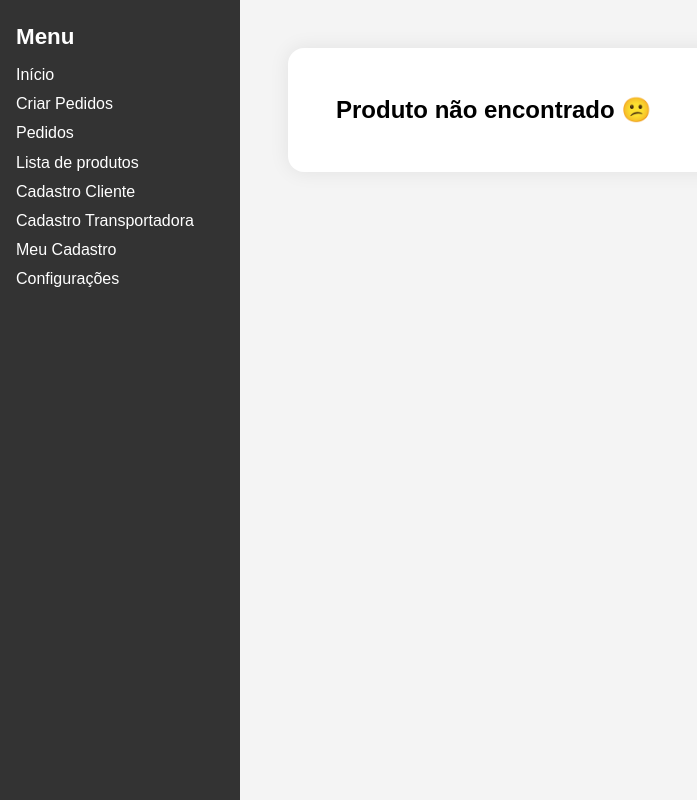
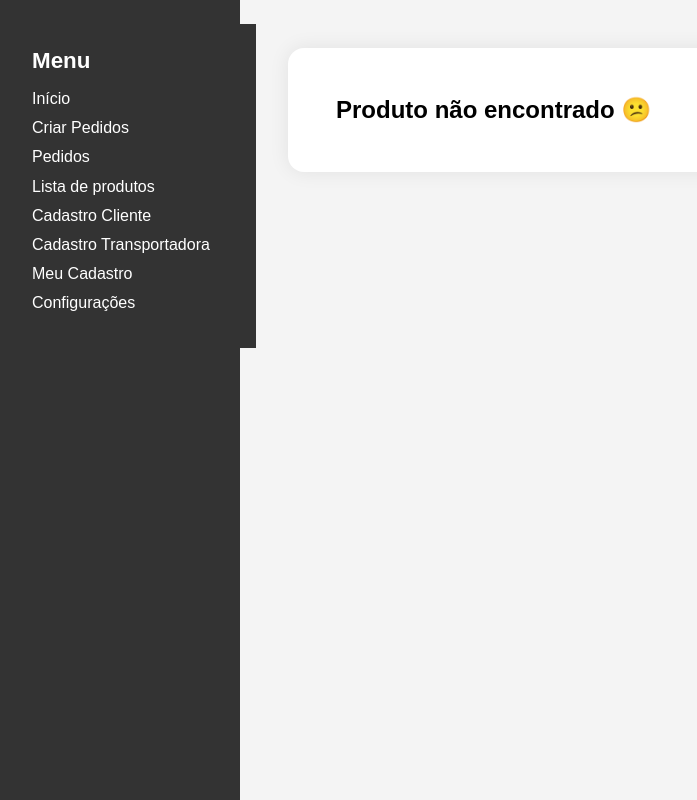
Before and after one commit to Dmizuta/FE-NYR-V2, a plain HTML site: page produto.html in a window 1280 px wide. Shown: the whole page, without its empty margins (0-697 px from the left). Drawn offline with Linux system fonts and the light colour scheme.

Commit message:
feat: navbar

```diff
--- a/produto.html
+++ b/produto.html
@@ -168,20 +168,17 @@
 <body>
 
   <div class="container">
-    <aside class="sidebar">
-      <h2>Menu</h2>
-<nav>
-        <ul>
-          <li><a href="index.html">Início</a></li>
-          <li><a href="criar-pedido.html">Criar Pedidos</a></li>
-          <li><a href="pedidos.html">Pedidos</a></li>
-          <li><a href="lista-produtos.html">Lista de produtos</a></li>
-          <li><a href="cadastro-cliente.html">Cadastro Cliente</a></li>
-          <li><a href="cadastro-transportadora.html">Cadastro Transportadora</a></li>
-          <li><a href="cadastro-user.html">Meu Cadastro</a></li>
-          <li><a href="configuracoes.html">Configurações</a></li>
-        </ul>
-      </nav>
+      <aside class="sidebar">
+
+
+
+
+
+<div id="sidebar-placeholder"></div>
+
+
+
+
     </aside>
 
     <main class="workspace">
@@ -302,5 +299,8 @@
     // Mostrar se já existe
     exibirUltimoProduto();
   </script>
+
+ <script src="script.js"></script>
+
 </body>
 </html>
--- /dev/null
+++ b/script.js
@@ -0,0 +1,6 @@
+
+  fetch('sidebar.html')
+    .then(res => res.text())
+    .then(html => {
+      document.getElementById('sidebar-placeholder').innerHTML = html;
+    });
--- a/sidebar.html
+++ b/sidebar.html
@@ -1,13 +1,16 @@
-
-<nav class="sidebar">
-  <ul>
-    <li><a href="#inicio">Início</a></li>
-    <li><a href="#criar-pedidos">Criar Pedidos</a></li>
-    <li><a href="#pedidos">Pedidos</a></li>
-    <li><a href="#lista-produtos">Lista de Produtos</a></li>
-    <li><a href="#cadastro-cliente">Cadastro Cliente</a></li>
-    <li><a href="#cadastro-transportadora">Cadastro Transportadora</a></li>
-    <li><a href="#meu-cadastro">Meu Cadastro</a></li>
-    <li><a href="#configuracoes">Configurações</a></li>
-  </ul>
-</nav>
+<!-- sidebar.html -->
+<aside class="sidebar">
+  <h2>Menu</h2>
+  <nav>
+    <ul>
+      <li><a href="index.html">Início</a></li>
+      <li><a href="criar-pedido.html">Criar Pedidos</a></li>
+      <li><a href="pedidos.html">Pedidos</a></li>
+      <li><a href="lista-produtos.html">Lista de produtos</a></li>
+      <li><a href="cadastro-cliente.html">Cadastro Cliente</a></li>
+      <li><a href="cadastro-transportadora.html">Cadastro Transportadora</a></li>
+      <li><a href="cadastro-user.html">Meu Cadastro</a></li>
+      <li><a href="configuracoes.html">Configurações</a></li>
+    </ul>
+  </nav>
+</aside>
```
Also changed, not shown: cadastro-cliente.html (+11 -14 lines), cadastro-transportadora.html (+11 -14 lines), cadastro-user.html (+11 -15 lines), configuracoes.html (+11 -14 lines), criar-pedido.html (+10 -14 lines), index.html (+11 -13 lines), lista-produtos.html (+12 -14 lines), pedidos.html (+11 -14 lines).
